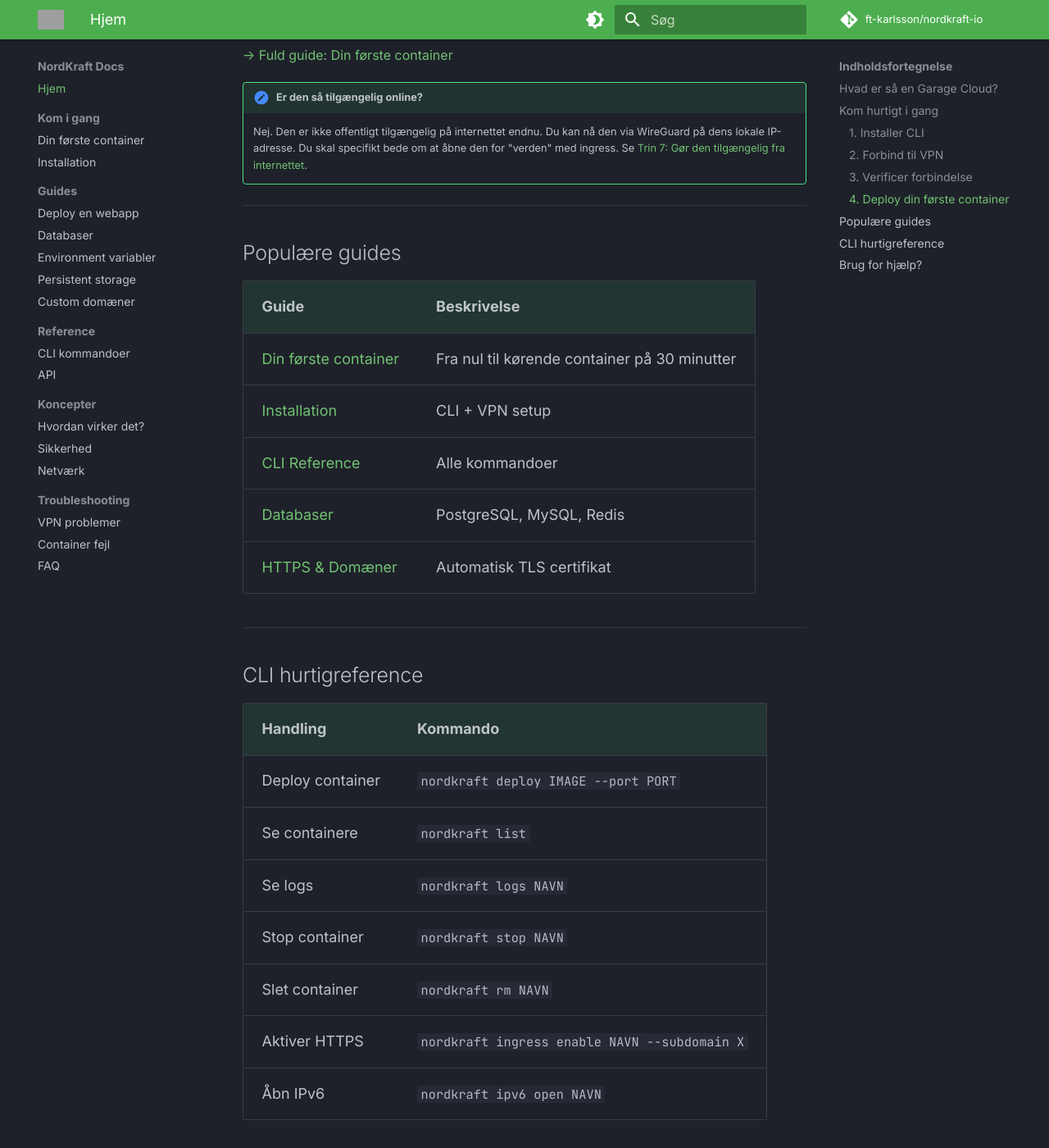
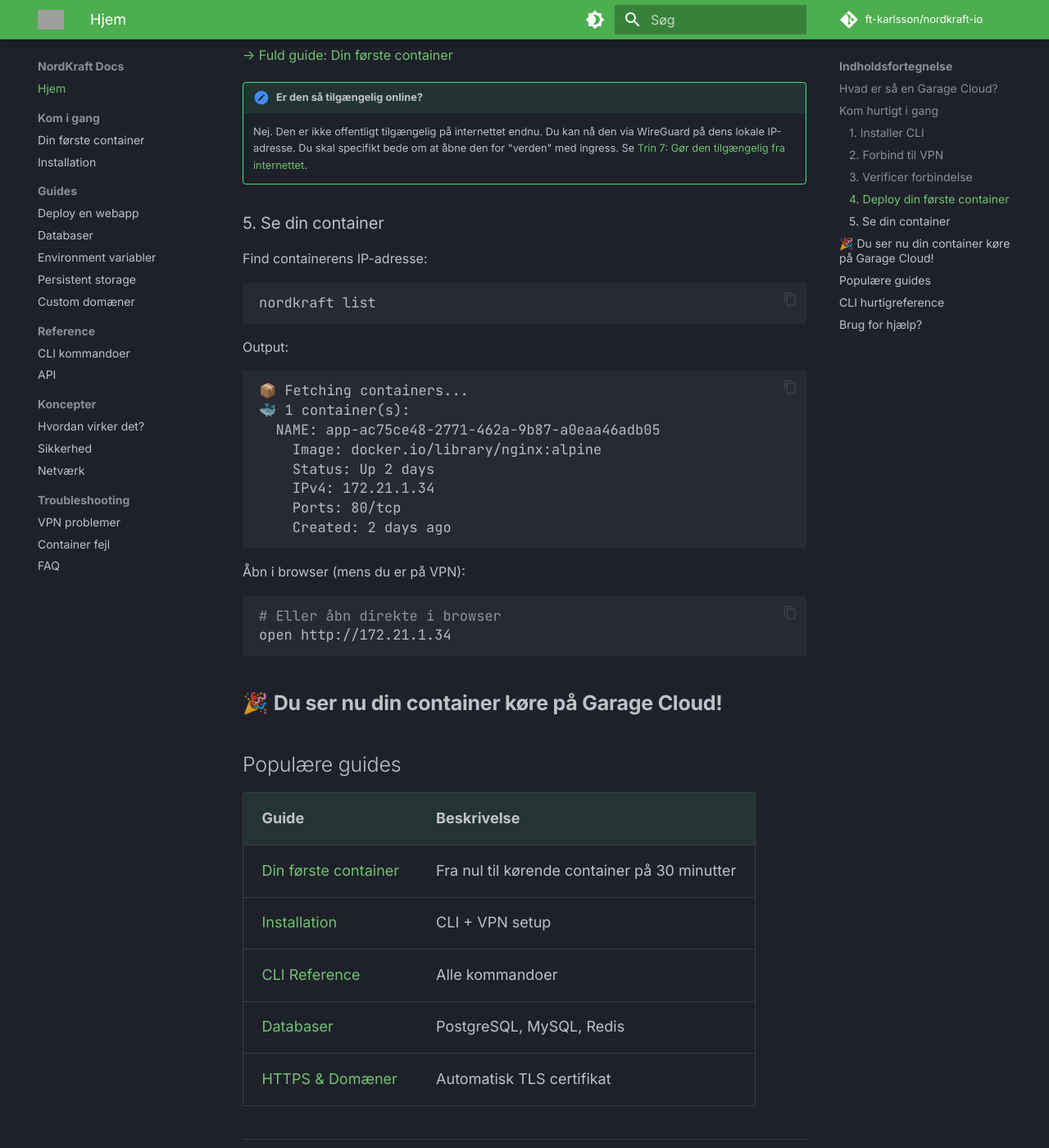
Before and after one commit to ft-karlsson/nordkraft-io, an MkDocs documentation site: the page built from docs/index.md, in a window 1280 px wide and 1400 px high, scrolled down 1259 px. Shown: the whole window at 82% size. Built offline with MkDocs 1.6.1 and Material for MkDocs 9.7.7, drawn with Linux system fonts in a browser that asks for light colours; comment, search, counter and statistics services are not loaded; grey boxes are pictures that could not be loaded.

Commit message:
add final step

````diff
--- a/docs/index.md
+++ b/docs/index.md
@@ -49,6 +49,33 @@ nordkraft deploy nginx:alpine --port 80
 !!! note "Er den så tilgængelig online?"
     Nej. Den er ikke offentligt tilgængelig på internettet endnu. Du kan nå den via WireGuard på dens lokale IP-adresse.
     Du skal specifikt bede om at åbne den for "verden" med ingress. Se [Trin 7: Gør den tilgængelig fra internettet](getting-started.md#trin-7-gor-den-tilgaengelig-fra-internettet).
+
+### 5. Se din container
+
+Find containerens IP-adresse:
+```bash
+nordkraft list
+```
+
+Output:
+```
+📦 Fetching containers...
+🐳 1 container(s):
+  NAME: app-ac75ce48-2771-462a-9b87-a0eaa46adb05
+    Image: docker.io/library/nginx:alpine
+    Status: Up 2 days
+    IPv4: 172.21.1.34
+    Ports: 80/tcp
+    Created: 2 days ago
+```
+
+Åbn i browser (mens du er på VPN):
+```bash
+# Eller åbn direkte i browser
+open http://172.21.1.34
+```
+
+🎉 **Du ser nu din container køre på Garage Cloud!**
 ---
 
 ## Populære guides
````
